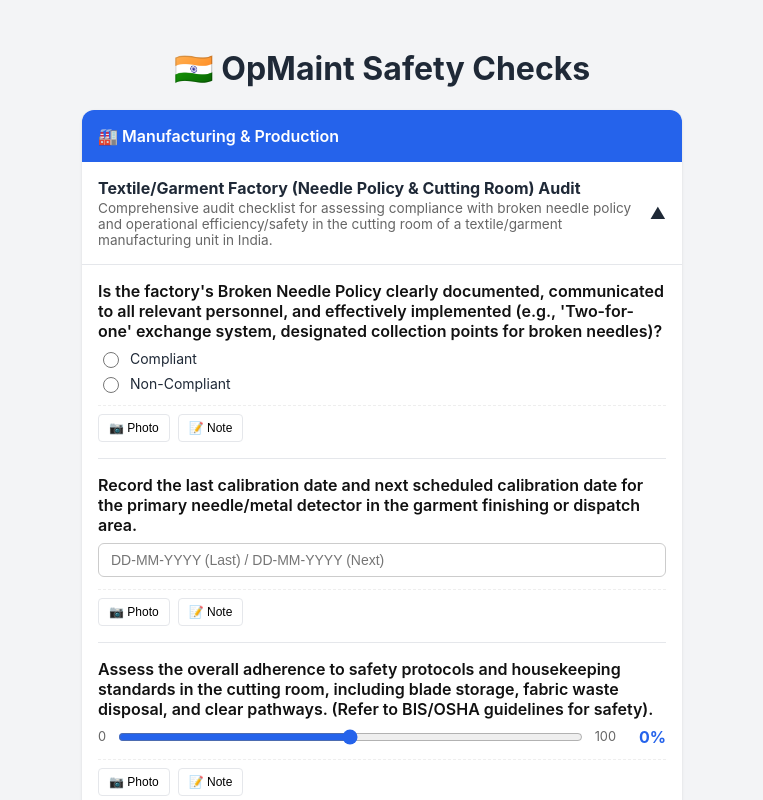
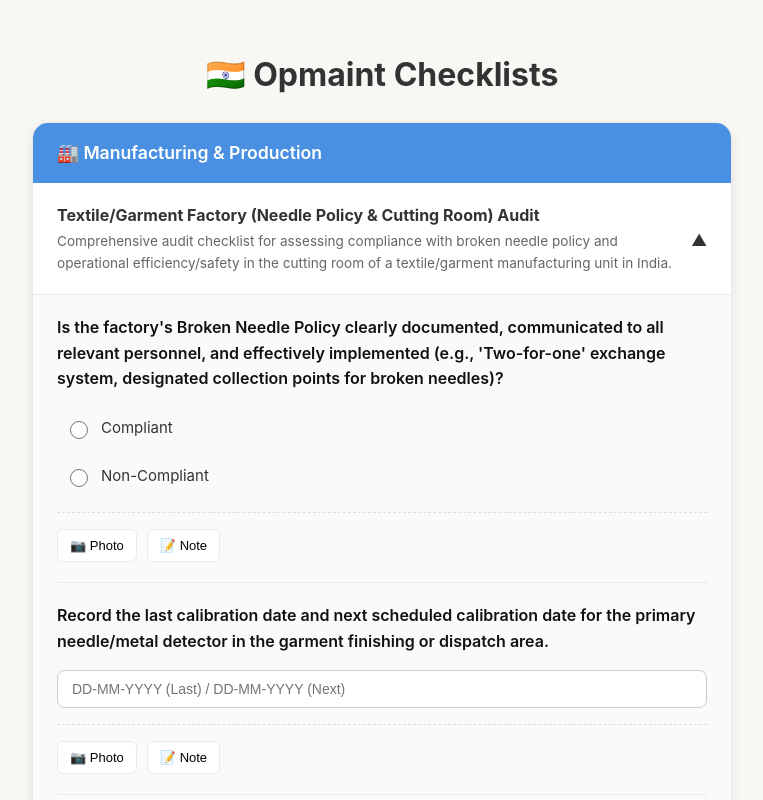
Before and after one commit to Kshitij-0710/cdata, a plain HTML site: page index.html in a window 1280 px wide. Both pictures are taken after a click on the element 640 px from the left and 213 px from the top of the page. Shown: the top 800 px of the page, without its empty margins (258-1021 px from the left). Drawn offline with Linux system fonts and the light colour scheme.

Commit message:
style: Enhance UI components and improve layout for Bharat Checklist Demo

```diff
--- a/index.html
+++ b/index.html
@@ -5,56 +5,222 @@
     <meta name="viewport" content="width=device-width, initial-scale=1.0">
     <title>Bharat Checklist Demo</title>
     <style>
-        :root { --primary: #2563eb; --bg: #f3f4f6; --card-bg: #ffffff; --text: #1f2937; --border: #e5e7eb; }
-        body { font-family: -apple-system, system-ui, sans-serif; background: var(--bg); color: var(--text); padding: 20px; }
-        .container { max-width: 600px; margin: 0 auto; }
+        :root {
+            --primary: #4A90E2; /* A softer, modern blue */
+            --bg: #F8F7F4; /* Soft beige-white */
+            --card-bg: #FFFFFF;
+            --text: #333333;
+            --border: #EAEAEA;
+            --hover-bg: #F9F9F9;
+        }
+        body {
+            font-family: -apple-system, system-ui, sans-serif;
+            background: var(--bg);
+            color: var(--text);
+            padding: 20px;
+            line-height: 1.6;
+        }
+        .container {
+            max-width: 700px;
+            margin: 0 auto;
+        }
 
-        .category-card { background: var(--card-bg); border-radius: 12px; margin-bottom: 24px; box-shadow: 0 1px 3px rgba(0,0,0,0.1); overflow: hidden; }
-        .category-header { background: var(--primary); color: white; padding: 16px; font-weight: 600; }
+        .category-card {
+            background: var(--card-bg);
+            border-radius: 16px;
+            margin-bottom: 2rem;
+            box-shadow: 0 4px 12px rgba(0,0,0,0.08);
+            border: 1px solid var(--border);
+            overflow: hidden;
+        }
+        .category-header {
+            background: var(--primary);
+            color: white;
+            padding: 1rem 1.5rem;
+            font-size: 1.1rem;
+            font-weight: 600;
+        }
 
-        .checklist-header { padding: 16px; border-bottom: 1px solid var(--border); cursor: pointer; display: flex; justify-content: space-between; align-items: center; background: #fff; }
-        .checklist-header:hover { background: #f8fafc; }
+        .checklist-group {
+            border-bottom: 1px solid var(--border);
+        }
+        .checklist-group:last-child {
+            border-bottom: none;
+        }
 
-        .items-container { display: none; padding: 0 16px; background: #fff; }
-        .items-container.open { display: block; }
+        .checklist-header {
+            padding: 1.25rem 1.5rem;
+            cursor: pointer;
+            display: flex;
+            justify-content: space-between;
+            align-items: center;
+            background: var(--card-bg);
+            transition: background-color 0.2s ease;
+        }
+        .checklist-header:hover {
+            background: var(--hover-bg);
+        }
+        .checklist-header span {
+            transition: transform 0.3s ease;
+        }
 
-        .item-row { padding: 16px 0; border-bottom: 1px solid var(--border); }
-        .question-text { font-weight: 600; margin-bottom: 8px; display: block; color: #111; }
+        .items-container {
+            display: none;
+            padding: 0 1.5rem;
+            background: #FAFAFA;
+            border-top: 1px solid var(--border);
+        }
+        .items-container.open {
+            display: block;
+        }
+        .items-container.open + .checklist-header span {
+             transform: rotate(180deg);
+        }
+
+        .item-row {
+            padding: 1.25rem 0;
+            border-bottom: 1px solid var(--border);
+        }
+        .item-row:last-child {
+            border-bottom: none;
+        }
+        .question-text {
+            font-weight: 600;
+            margin-bottom: 1rem;
+            display: block;
+            color: #111;
+        }
 
         /* --- NEW INPUT STYLES --- */
 
         /* Text Input */
-        .custom-input { width: 100%; padding: 8px 12px; border: 1px solid #ccc; border-radius: 6px; font-size: 14px; box-sizing: border-box; }
+        .custom-input {
+            width: 100%;
+            padding: 10px 14px;
+            border: 1px solid #ccc;
+            border-radius: 8px;
+            font-size: 14px;
+            box-sizing: border-box;
+            transition: border-color 0.2s, box-shadow 0.2s;
+        }
+        .custom-input:focus {
+            border-color: var(--primary);
+            box-shadow: 0 0 0 3px rgba(74, 144, 226, 0.2);
+            outline: none;
+        }
 
         /* Slider */
-        .slider-wrapper { display: flex; align-items: center; gap: 10px; }
-        .slider-wrapper input { flex: 1; accent-color: var(--primary); }
-        .slider-val { font-weight: bold; color: var(--primary); min-width: 40px; text-align: right; }
+        .slider-wrapper {
+            display: flex;
+            align-items: center;
+            gap: 12px;
+            padding: 4px 0;
+        }
+        .slider-wrapper input {
+            flex: 1;
+            accent-color: var(--primary);
+        }
+        .slider-val {
+            font-weight: bold;
+            color: var(--primary);
+            min-width: 45px;
+            text-align: right;
+            background-color: #EAF2FD;
+            padding: 4px 8px;
+            border-radius: 6px;
+            font-size: 0.9em;
+        }
 
         /* Rating Stars */
-        .star-rating { font-size: 24px; color: #ddd; cursor: pointer; }
-        .star-rating span:hover, .star-rating span.active { color: #fbbf24; }
+        .star-rating {
+            font-size: 28px;
+            color: #ddd;
+            cursor: pointer;
+        }
+        .star-rating span:hover, .star-rating span.active {
+            color: #fbbf24;
+        }
 
         /* Radio/Checkbox Group */
-        .option-group { display: flex; flex-direction: column; gap: 6px; }
-        .option-label { display: flex; align-items: center; gap: 8px; font-size: 14px; cursor: pointer; }
-        .option-label input { accent-color: var(--primary); width: 16px; height: 16px; }
+        .option-group {
+            display: flex;
+            flex-direction: column;
+            gap: 8px;
+        }
+        .option-label {
+            display: flex;
+            align-items: center;
+            gap: 10px;
+            font-size: 15px;
+            cursor: pointer;
+            padding: 8px;
+            border-radius: 6px;
+            transition: background-color 0.2s;
+        }
+        .option-label:hover {
+            background-color: #f0f0f0;
+        }
+        .option-label input {
+            accent-color: var(--primary);
+            width: 18px;
+            height: 18px;
+        }
 
         /* Controls */
-        .controls { display: flex; gap: 8px; margin-top: 12px; border-top: 1px dashed #eee; padding-top: 8px; }
-        .action-btn { border: 1px solid var(--border); background: #fff; border-radius: 4px; padding: 6px 10px; cursor: pointer; font-size: 12px; display: flex; align-items: center; gap: 4px; }
-        .action-btn:hover { background: #f9fafb; }
-        .action-btn.active { background: #eff6ff; border-color: var(--primary); color: var(--primary); }
+        .controls {
+            display: flex;
+            gap: 10px;
+            margin-top: 1rem;
+            border-top: 1px dashed #ddd;
+            padding-top: 1rem;
+        }
+        .action-btn {
+            border: 1px solid var(--border);
+            background: #fff;
+            border-radius: 6px;
+            padding: 8px 12px;
+            cursor: pointer;
+            font-size: 13px;
+            display: flex;
+            align-items: center;
+            gap: 6px;
+            transition: all 0.2s ease;
+        }
+        .action-btn:hover {
+            background: var(--hover-bg);
+            border-color: #ccc;
+        }
+        .action-btn.active {
+            background: #EAF2FD;
+            border-color: var(--primary);
+            color: var(--primary);
+            font-weight: 500;
+        }
 
-        .note-area { width: 100%; margin-top: 8px; padding: 8px; border: 1px solid #ddd; border-radius: 4px; display: none; font-size: 13px; box-sizing: border-box; }
+        .note-area {
+            width: 100%;
+            margin-top: 12px;
+            padding: 10px;
+            border: 1px solid #ccc;
+            border-radius: 8px;
+            display: none;
+            font-size: 14px;
+            box-sizing: border-box;
+        }
 
-        .error-msg { color: #dc2626; background: #fef2f2; padding: 1rem; border-radius: 8px; text-align: center; }
+        .error-msg {
+            color: #dc2626;
+            background: #fef2f2;
+            padding: 1rem;
+            border-radius: 8px;
+            text-align: center;
+        }
     </style>
 </head>
 <body>
 
     <div class="container">
-        <h1 style="text-align: center;">🇮🇳 OpMaint Safety Checks</h1>
+        <h1 style="text-align: center;">🇮🇳 Opmaint Checklists</h1>
         <div id="app">
             <p style="text-align: center; color: #666;">⏳ Loading Checklists...</p>
         </div>
@@ -83,6 +249,7 @@
 
                 category.checklists.forEach((list, listIndex) => {
                     const listGroup = document.createElement('div');
+                    listGroup.className = 'checklist-group';
 
                     // Header
                     const header = document.createElement('div');
@@ -175,8 +342,8 @@
 
                     // Toggle Logic
                     header.addEventListener('click', () => {
-                        itemsDiv.classList.toggle('open');
-                        header.querySelector('span').innerText = itemsDiv.classList.contains('open') ? '▲' : '▼';
+                        const isOpen = itemsDiv.classList.toggle('open');
+                        header.querySelector('span').style.transform = isOpen ? 'rotate(180deg)' : 'rotate(0deg)';
                     });
 
                     listGroup.appendChild(header);
```
